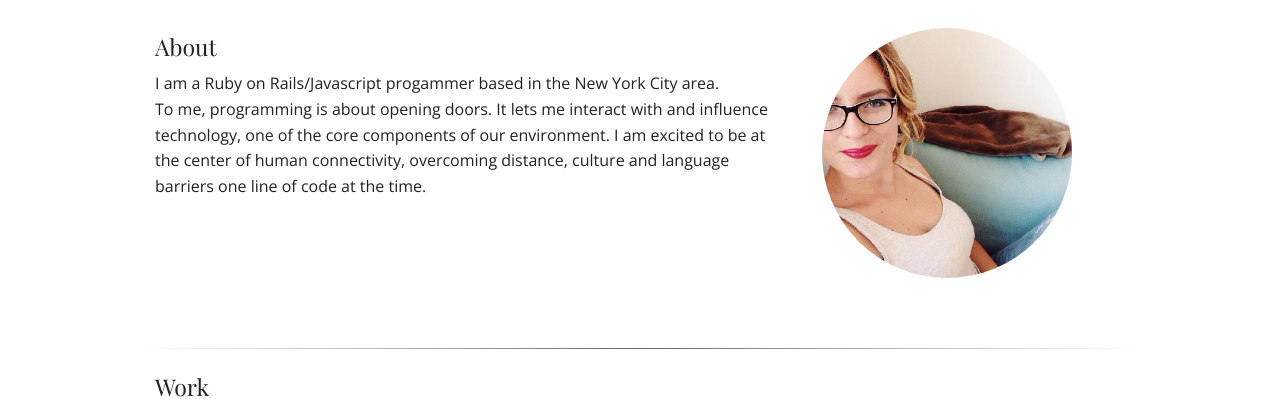
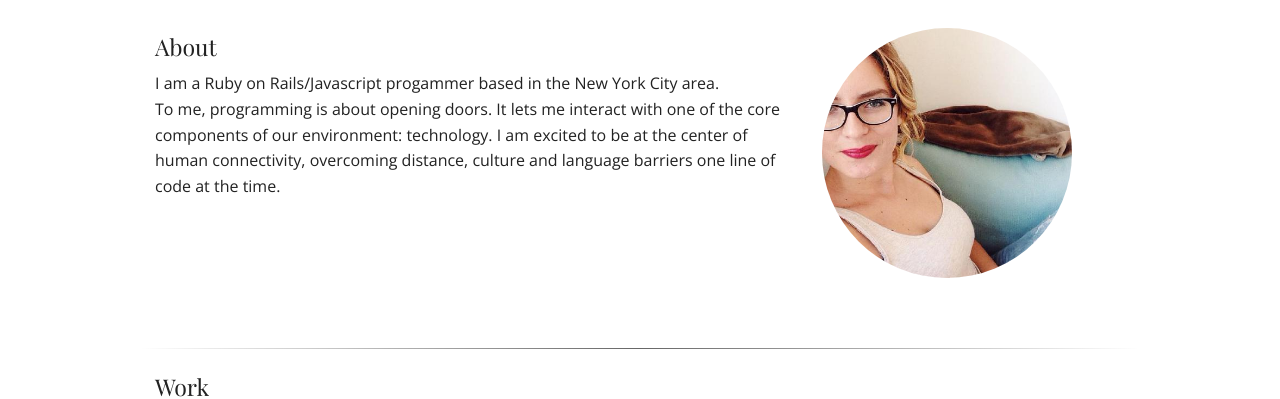
Before and after one commit to evalunamain/evalunamain.github.io, a plain HTML site: page index.html in a window 1280 px wide. Shown: the part 742-1141 px from the top of the page. Drawn offline with nearby package versions, Linux system fonts and the light colour scheme; a web font is replaced by a local one.

Commit message:
Changes about message

```diff
--- a/index.html
+++ b/index.html
@@ -45,7 +45,7 @@
   <div class="medium-6 large-8 columns">
     <h4>About</h4>
     <p>I am a Ruby on Rails/Javascript progammer based in the New York City area. </br>
-      To me, programming is about opening doors. It lets me interact with and influence technology, one of the core components of our environment.
+      To me, programming is about opening doors. It lets me interact with one of the core components of our environment: technology.
       I am excited to be at the center of human connectivity, overcoming distance, culture and language barriers one line of code at the time.</p>
   </div>
 
```
